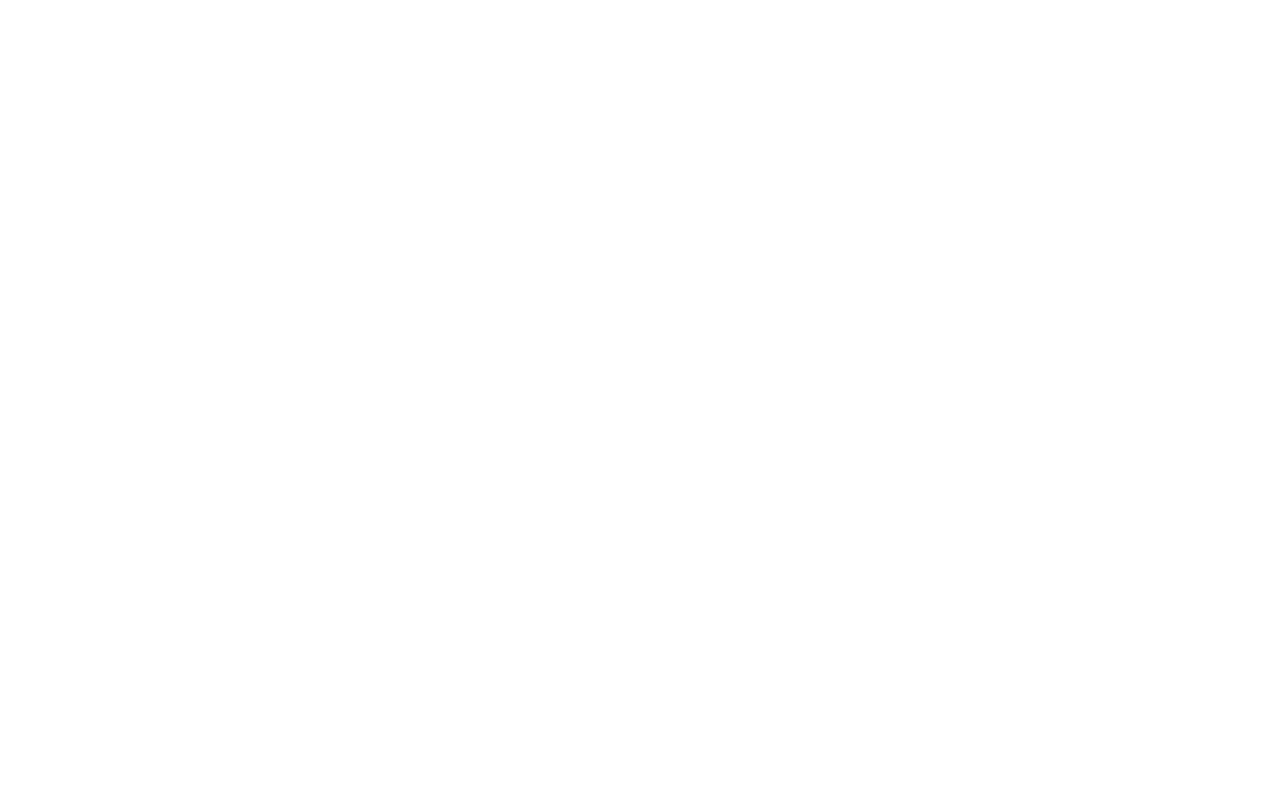
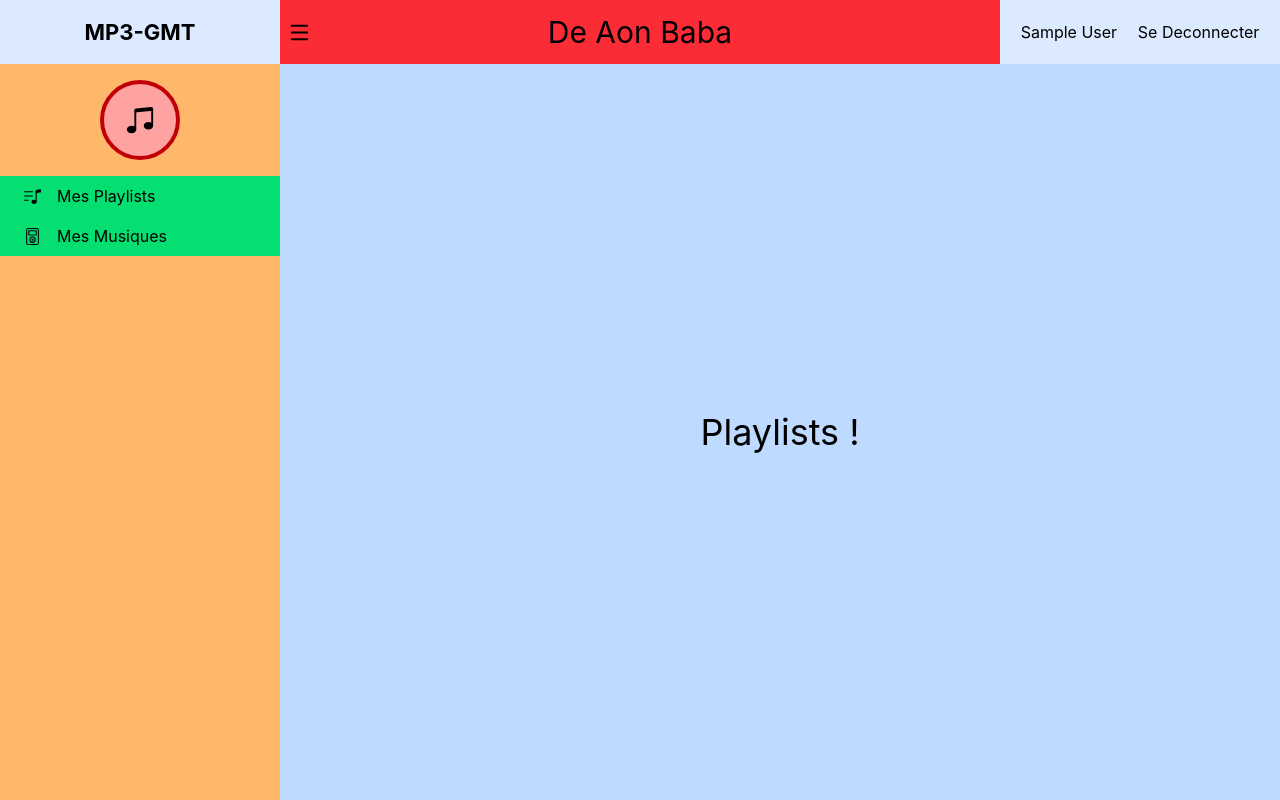
Before and after one commit to Mihary-Mandresy/MP3-GMT-Fronted, a React (Vite) app: page /playlists in a window 1280 px wide. Before the commit this address had no page. Built offline with nearby package versions, Linux system fonts and the light colour scheme; sample sign-in values are in the browser's storage.

Commit message:
feat: header context

```diff
--- a/src/App.tsx
+++ b/src/App.tsx
@@ -1,4 +1,4 @@
-import { BrowserRouter, Route, Routes } from "react-router-dom";
+import { BrowserRouter, Navigate, Route, Routes } from "react-router-dom";
 import Login from "./components/login/Login";
 import LayoutRedirect from "./components/layouts/LayoutRedirect";
 
@@ -7,8 +7,12 @@ function App() {
   return <BrowserRouter>
     <Routes>
       <Route element={<LayoutRedirect />}>
-        <Route index element={<div className="h-full flex items-center justify-center">
-          <h1 className="text-4xl">Hello World !</h1>
+        <Route index element={<Navigate to={"/playlists"}/>} />
+        <Route path="/playlists" element={<div className="h-full flex items-center justify-center">
+          <h1 className="text-4xl">Playlists !</h1>
+        </div>} />
+        <Route path="/musics" element={<div className="h-full flex items-center justify-center">
+          <h1 className="text-4xl">Musics !</h1>
         </div>} />
       </Route>
       <Route path="/login" element={<Login />} />
--- a/src/components/layouts/Header.tsx
+++ b/src/components/layouts/Header.tsx
@@ -5,6 +5,7 @@ import { Menu } from "lucide-react"
 import { useCollapseContext } from "../../contexts/CollapseContext";
 import { BsMusicNoteBeamed } from "react-icons/bs";
 import { motion } from "framer-motion";
+import { useHeaderContext } from "../../contexts/HeaderContext";
 
 export default function Header() {
 
@@ -17,6 +18,8 @@ export default function Header() {
             navigate("/login")
         }
     }
+
+    const { title } = useHeaderContext();
 
     const { toggleCollapse, isCollapsed } = useCollapseContext();
 
@@ -57,7 +60,7 @@ export default function Header() {
             }}>
                 <Menu size={23} />
             </button>
-            <h1 className="text-3xl">Ceci est une titre</h1>
+            <h1 className="text-3xl">{title}</h1>
         </div>
         <div className="h-full w-70 bg-blue-100 flex items-center justify-evenly">
             {auth?.user.name}
--- a/src/components/layouts/menu/MenuItem.tsx
+++ b/src/components/layouts/menu/MenuItem.tsx
@@ -4,6 +4,7 @@ import { AnimatePresence, motion, type Variants } from "framer-motion";
 import { NavLink } from "react-router-dom";
 import { useRef, useState } from "react";
 import { BsChevronRight, BsMenuApp } from "react-icons/bs";
+import { useHeaderContext } from "../../../contexts/HeaderContext";
 
 const itemVariants: Variants = {
     visible: {
@@ -21,12 +22,13 @@ const itemVariants: Variants = {
 
 export const MenuItem: React.FC<MenuItemProps & {
     collapse: boolean
-}> = ({ path, title, Icon, children, collapse }) => {
+}> = ({ path, title, Icon, titleHeader ,children, collapse }) => {
     return collapse ?
         <MenuItemCollapse
             path={path}
             title={title}
             Icon={Icon}
+            titleHeader={titleHeader}
             children={children}
         /> :
         <MenuItemFull
@@ -34,13 +36,16 @@ export const MenuItem: React.FC<MenuItemProps & {
             title={title}
             Icon={Icon}
             children={children}
+            titleHeader={titleHeader}
         />;
 
 }
 
-const MenuItemFull: React.FC<MenuItemProps> = ({ path, title, Icon, children }) => {
+const MenuItemFull: React.FC<MenuItemProps> = ({ path, title, titleHeader, Icon, children }) => {
     const [open, setOpen] = useState<boolean>(false);
     const hasChild = useRef<boolean>(Boolean(children));
+
+    const {changeTitle} = useHeaderContext();
 
     return <motion.div
         variants={itemVariants}
@@ -56,7 +61,16 @@ const MenuItemFull: React.FC<MenuItemProps> = ({ path, title, Icon, children })
             }}>
                 {Icon ? <Icon /> : <BsMenuApp />}
             </span>
-            <NavLink to={path}>{title}</NavLink>
+
+            {hasChild.current ? title : <NavLink
+                to={path}
+                onClick={() => {
+                    if (titleHeader) {
+                        changeTitle(titleHeader)
+                    }
+                }}
+            >{title}</NavLink>}
+
             {hasChild.current && <motion.span
                 className="absolute right-6"
                 animate={{
```
Also changed, not shown: src/components/layouts/menu/Menu.tsx (+3 -35 lines).
